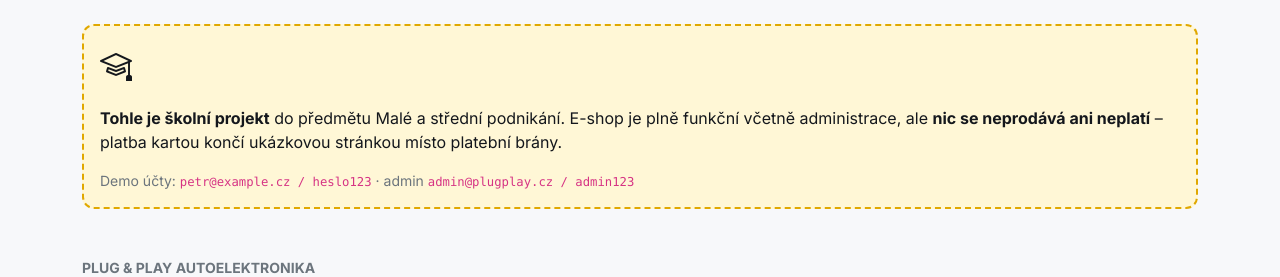
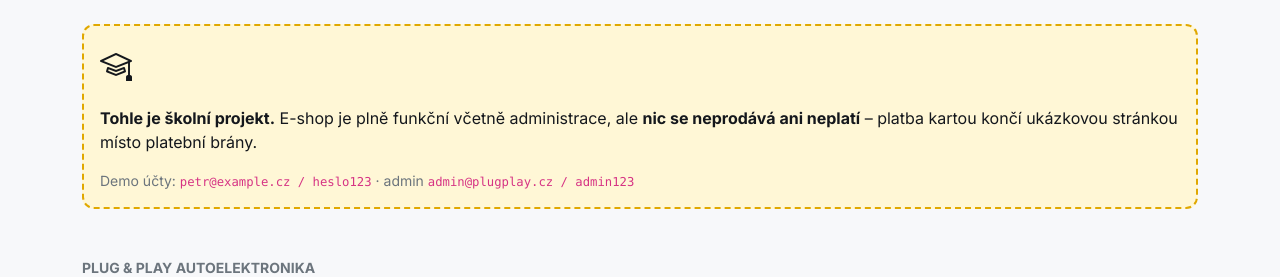
Before and after one commit to mathexresources/plugplay-wireframe, a Laravel app: page / in a window 1280 px wide. Shown: the part 84-361 px from the top of the page. Run offline with Laravel 12, Linux system fonts and the light colour scheme; data comes from the database, SQL or seed files in the repository; data that the repository does not hold is empty; some libraries are stand-ins or nearby versions.

Commit message:
Úvodní stránka: jen „školní projekt“ bez názvu předmětu
Co-Authored-By: Claude Opus 5.5 <noreply@anthropic.com>
Claude-Session: https://claude.ai/code/session_01H6gh4Gb6w3tQeWN1UfywNi

```diff
--- a/resources/views/shop/home.blade.php
+++ b/resources/views/shop/home.blade.php
@@ -5,7 +5,7 @@
   <div class="pp-school-hero p-3 d-flex flex-wrap align-items-center gap-3">
     <i class="bi bi-mortarboard fs-2"></i>
     <div class="flex-fill">
-      <b>Tohle je školní projekt</b> do předmětu Malé a střední podnikání. E-shop je plně funkční včetně administrace,
+      <b>Tohle je školní projekt.</b> E-shop je plně funkční včetně administrace,
       ale <b>nic se neprodává ani neplatí</b> – platba kartou končí ukázkovou stránkou místo platební brány.
     </div>
     <span class="small text-secondary">Demo účty: <code>petr@example.cz / heslo123</code> · admin <code>admin@plugplay.cz / admin123</code></span>
```
Also changed, not shown: README.md.
